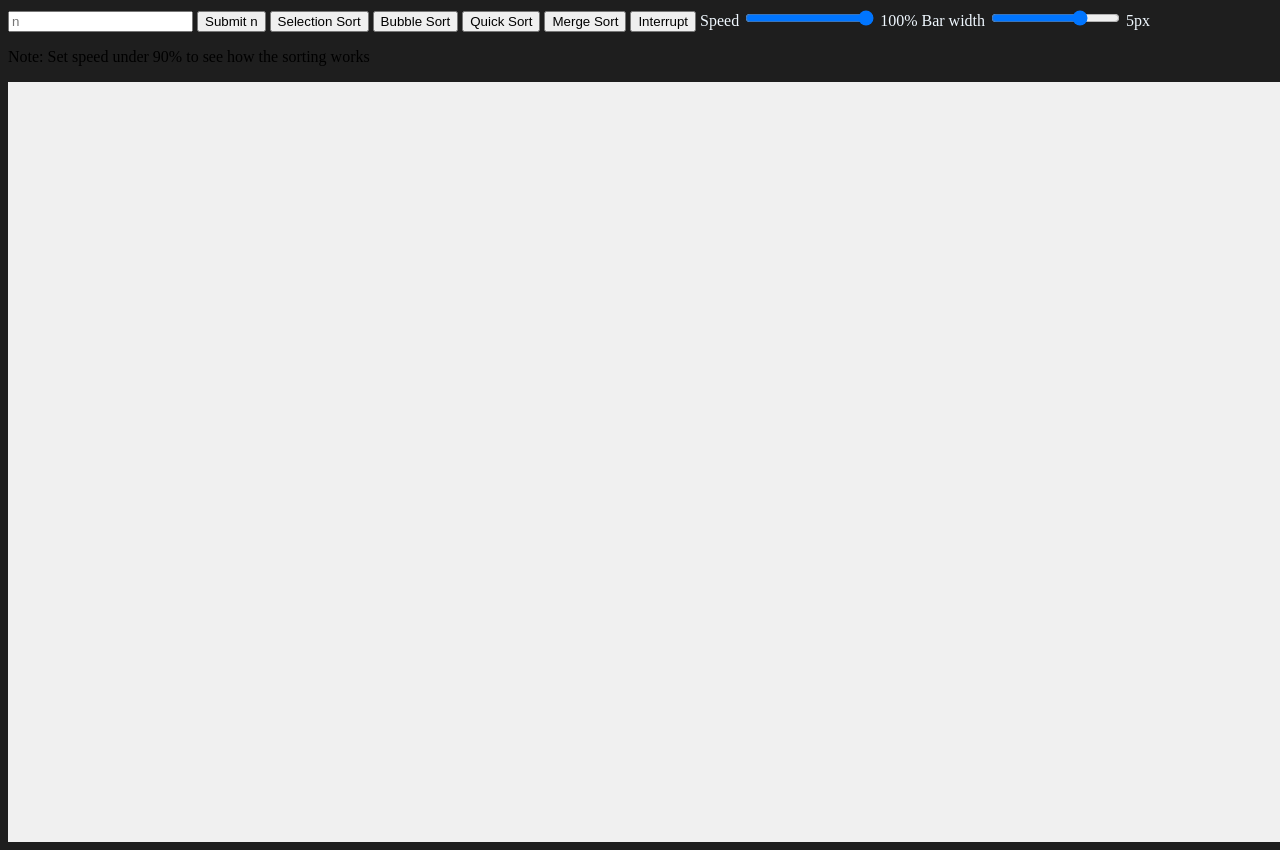
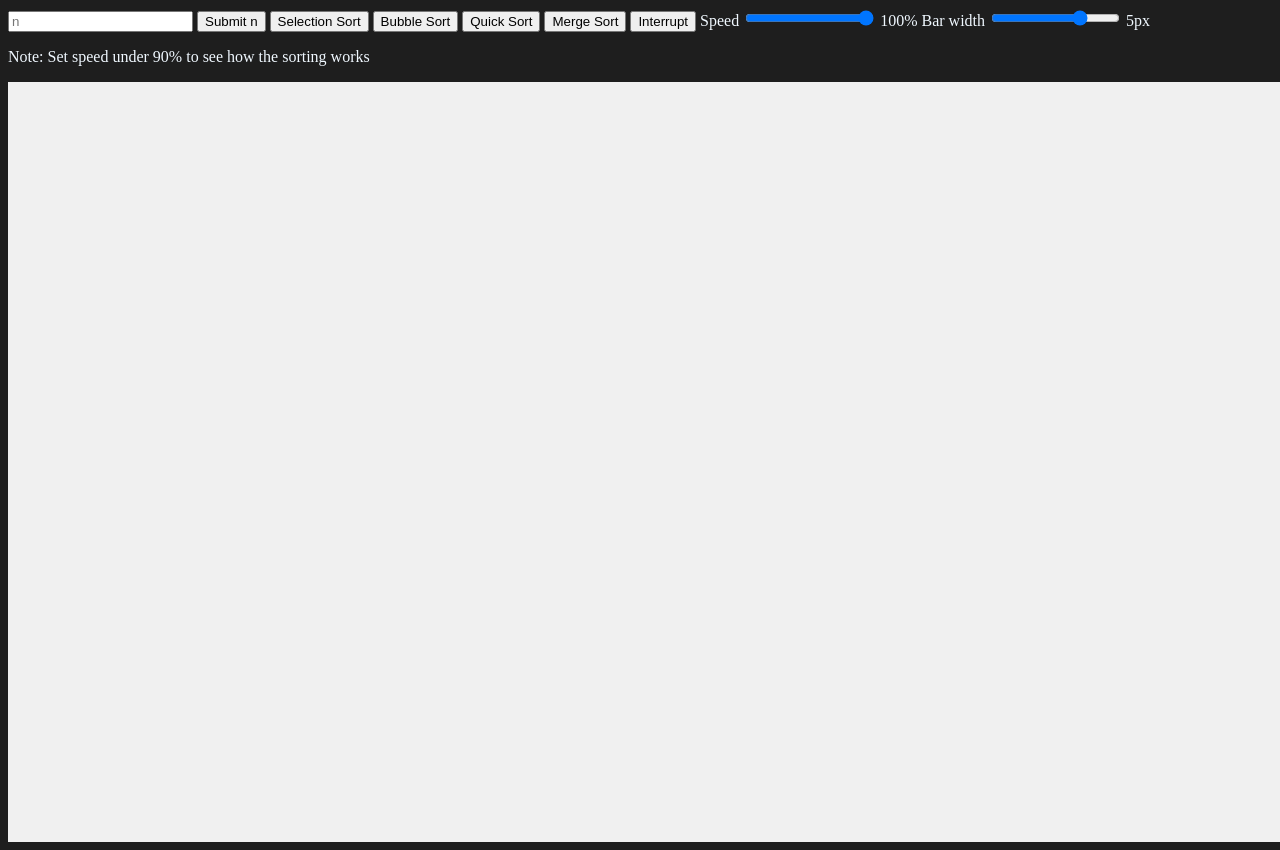
Before and after one commit to Leducphat1234/VisualSorting, a plain HTML site: page index.html in a window 1280 px wide. Drawn offline with Linux system fonts and the light colour scheme.

Commit message:
small fix

```diff
--- a/index.html
+++ b/index.html
@@ -22,7 +22,7 @@
     <input type="range" name="bar width" id="bw" value="5" min="0.05", max="7" step="0.0001">
     <span id="currentWidth">5px</span>
     <span id="checker"> </span>
-    <p>Note: Set speed under 90% to see how the sorting works</p>
+    <p style="color:aliceblue">Note: Set speed under 90% to see how the sorting works</p>
     <div id="container"> </div>
     <script src="scripts.js"></script>
 </body>
```
